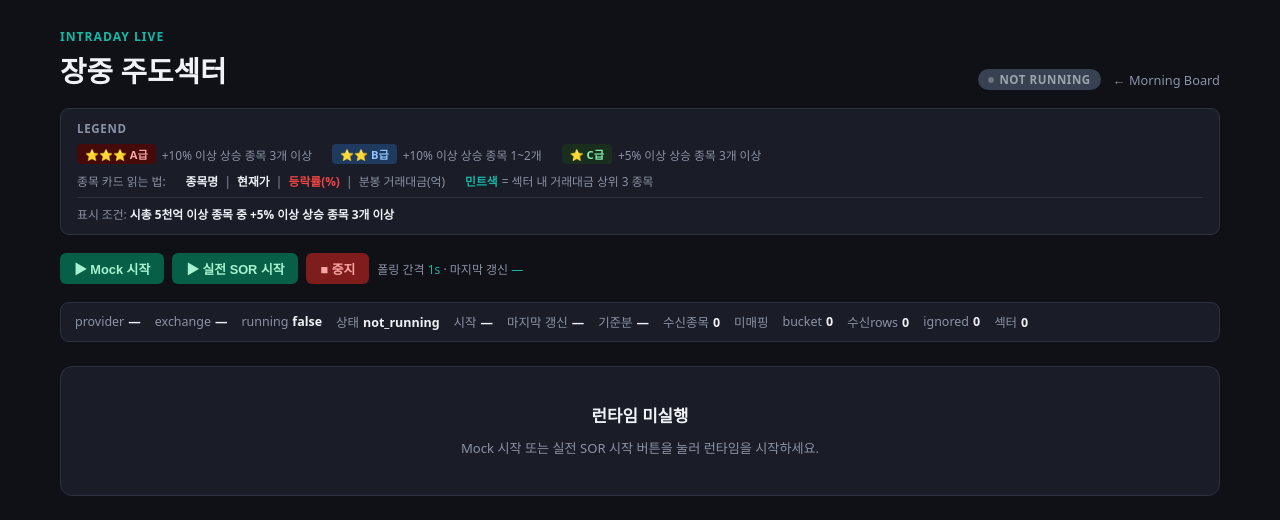
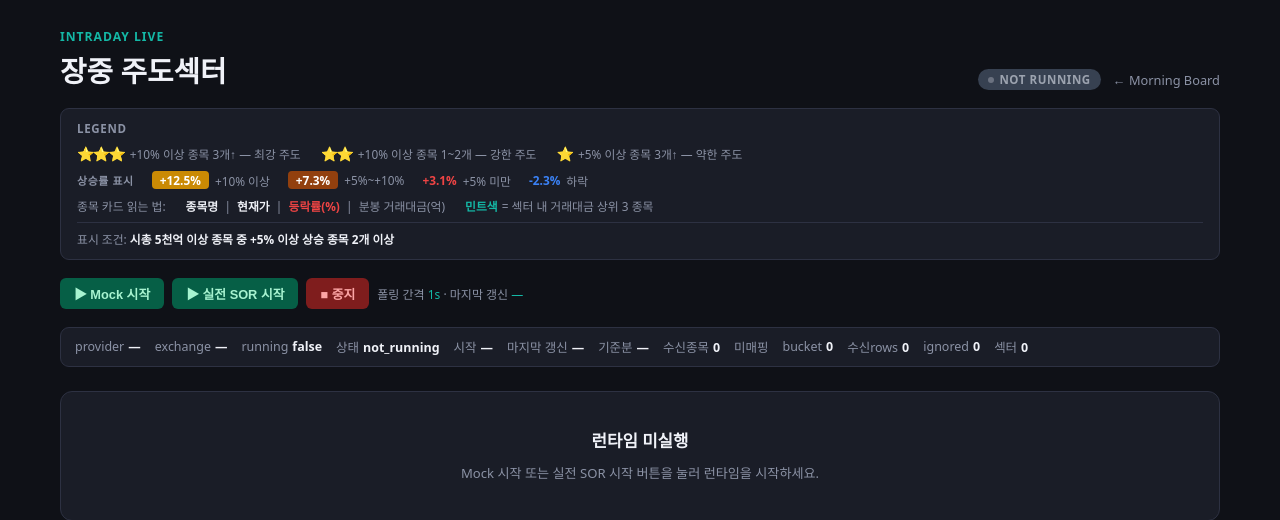
Before and after one commit to jymbo1999/kiwoom-sector-board, a Flask app: page /intraday/ in a window 1280 px wide. Shown: the top 520 px of the page. Run offline with Flask 3, Linux system fonts and the light colour scheme; data that the repository does not hold is empty.

Commit message:
퇴출메커니즘 / 상승률 표현메커니즘

```diff
--- a/sector_board/intraday_blueprint.py
+++ b/sector_board/intraday_blueprint.py
@@ -270,11 +270,11 @@ def create_intraday_blueprint() -> Blueprint:
         market_cap_map = _load_market_cap_map(data_dir)
         service = IntradaySnapshotService(
             sector_map=sector_map,
-            sector_limit=5,
+            sector_limit=30,
             stock_limit=5,
             name_map=_load_name_map(data_dir),
             market_cap_map=market_cap_map,
-            min_riser_count=3,
+            min_riser_count=2,
         )
         runtime = IntradayRuntime(
             service=service,
@@ -370,7 +370,7 @@ def _build_rule_info(meta: dict) -> dict:
         "market_cap_filter_enabled": enabled,
         "min_market_cap": 500_000_000_000 if enabled else None,
         "riser_threshold": 5.0,
-        "min_riser_count": 3,
+        "min_riser_count": 2,
         "strong_threshold": 10.0,
         "uses_7_percent_threshold": False,
     }
--- a/sector_board/templates/sector_board/intraday_live.html
+++ b/sector_board/templates/sector_board/intraday_live.html
@@ -216,6 +216,13 @@
   border-radius: 8px; font-size: 0.8rem; color: #fca5a5;
 }
 
+/* ── Evicting card (grace period) ──────────────────────── */
+.il-card--evicting {
+  opacity: 0.42;
+  filter: grayscale(35%);
+  transition: opacity 0.6s ease, filter 0.6s ease;
+}
+
 /* ── Extension row label ────────────────────────────────── */
 .il-ext-label {
   font-size: 0.7rem; font-weight: 700;
@@ -247,20 +254,45 @@
   <!-- ── Legend ───────────────────────────────────────────── -->
   <div id="il-legend" class="il-legend">
     <div class="il-legend-title">Legend</div>
+
+    <!-- 섹터 등급 (별 기준) -->
     <div class="il-legend-grades">
       <div class="il-legend-item">
-        <span class="il-grade-badge il-grade--A">⭐⭐⭐ A급</span>
-        <span style="color:var(--sector-muted);font-size:0.74rem">+10% 이상 상승 종목 3개 이상</span>
+        <span style="font-size:0.88rem;letter-spacing:-2px">⭐⭐⭐</span>
+        <span style="color:var(--sector-muted);font-size:0.74rem">+10% 이상 종목 3개↑ &mdash; 최강 주도</span>
       </div>
       <div class="il-legend-item">
-        <span class="il-grade-badge il-grade--B">⭐⭐ B급</span>
-        <span style="color:var(--sector-muted);font-size:0.74rem">+10% 이상 상승 종목 1~2개</span>
+        <span style="font-size:0.88rem;letter-spacing:-2px">⭐⭐</span>
+        <span style="color:var(--sector-muted);font-size:0.74rem">+10% 이상 종목 1~2개 &mdash; 강한 주도</span>
       </div>
       <div class="il-legend-item">
-        <span class="il-grade-badge il-grade--C">⭐ C급</span>
-        <span style="color:var(--sector-muted);font-size:0.74rem">+5% 이상 상승 종목 3개 이상</span>
+        <span style="font-size:0.88rem;letter-spacing:-2px">⭐</span>
+        <span style="color:var(--sector-muted);font-size:0.74rem">+5% 이상 종목 3개↑ &mdash; 약한 주도</span>
       </div>
     </div>
+
+    <!-- 상승률 하이라이터 -->
+    <div style="display:flex;flex-wrap:wrap;gap:5px 18px;margin-bottom:8px;align-items:center;font-size:0.74rem;">
+      <span style="color:var(--sector-muted);font-weight:700;font-size:0.68rem;letter-spacing:0.06em;text-transform:uppercase;min-width:fit-content">상승률 표시</span>
+      <span style="display:inline-flex;align-items:center;gap:6px;">
+        <span style="background:#ca8a04;color:#fff;padding:1px 8px;border-radius:4px;font-weight:800;font-size:0.74rem">+12.5%</span>
+        <span style="color:var(--sector-muted)">+10% 이상</span>
+      </span>
+      <span style="display:inline-flex;align-items:center;gap:6px;">
+        <span style="background:#92400e;color:#fff;padding:1px 8px;border-radius:4px;font-weight:800;font-size:0.74rem">+7.3%</span>
+        <span style="color:var(--sector-muted)">+5%~+10%</span>
+      </span>
+      <span style="display:inline-flex;align-items:center;gap:6px;">
+        <span style="color:#ef4444;font-weight:700;font-size:0.74rem">+3.1%</span>
+        <span style="color:var(--sector-muted)">+5% 미만</span>
+      </span>
+      <span style="display:inline-flex;align-items:center;gap:6px;">
+        <span style="color:#3b82f6;font-weight:700;font-size:0.74rem">-2.3%</span>
+        <span style="color:var(--sector-muted)">하락</span>
+      </span>
+    </div>
+
+    <!-- 카드 읽는 법 -->
     <div style="display:flex;flex-wrap:wrap;gap:6px 20px;margin-bottom:8px;font-size:0.74rem;">
       <span style="color:var(--sector-muted)">종목 카드 읽는 법:</span>
       <span style="color:var(--sector-muted)">
@@ -278,7 +310,7 @@
       </span>
     </div>
     <div class="il-legend-rule" id="il-legend-rule">
-      표시 조건: <strong>시총 5천억 이상 종목 중 +5% 이상 상승 종목 3개 이상</strong>
+      표시 조건: <strong>시총 5천억 이상 종목 중 +5% 이상 상승 종목 2개 이상</strong>
     </div>
   </div>
 
@@ -386,7 +418,7 @@ function updateLegendRule(rule) {
   const mcap = rule.market_cap_filter_enabled
     ? "시총 5천억 이상 종목 중 "
     : "";
-  el.innerHTML = `표시 조건: <strong>${mcap}+${rule.riser_threshold || 5}% 이상 상승 종목 ${rule.min_riser_count || 3}개 이상</strong>`;
+  el.innerHTML = `표시 조건: <strong>${mcap}+${rule.riser_threshold || 5}% 이상 상승 종목 ${rule.min_riser_count || 2}개 이상</strong>`;
 }
 
 // ── DOM 업데이트 ────────────────────────────────────────────
@@ -487,6 +519,7 @@ function buildSectorCard(slot) {
   const stars = GRADE_STARS[grade] || "★";
   const gradeCSS = GRADE_CSS[grade] || "";
   const color = sv.color || "#6B7280";
+  const evictingClass = slot.evicting ? " il-card--evicting" : "";
 
   const gradeBadge = `<span class="il-grade-badge ${gradeCSS}">${stars} ${grade}급 ${sv.leader_label || ""}</span>`;
   const gradeMeta  = `<span>10%↑ <span>${sv.strong_riser_count ?? 0}개</span></span>`
@@ -502,6 +535,12 @@ function buildSectorCard(slot) {
     const highTV = ls.is_high_trading_value
       ? ` style="font-weight:800;color:var(--sector-accent)"`
       : "";
+    const r = ls.last_change_rate;
+    const rateStyle = r >= 10
+      ? ' style="background:#ca8a04;color:#fff;padding:1px 8px;border-radius:4px;font-weight:800"'
+      : r >= 5
+      ? ' style="background:#92400e;color:#fff;padding:1px 8px;border-radius:4px;font-weight:800"'
+      : '';
     return `<div class="il-leader">
       <span class="il-lbadge ${badgeClass(badge)}">${badge || "#" + ls.rank}</span>
       <span style="overflow:hidden;min-width:0">
@@ -510,15 +549,15 @@ function buildSectorCard(slot) {
       </span>
       <span class="il-l-price">${fmtPrice(ls.close_price)}</span>
       <div class="il-l-right">
-        <div class="il-l-rate ${rateClass(ls.last_change_rate)}">${fmtRate(ls.last_change_rate)}</div>
+        <div class="il-l-rate ${rateClass(ls.last_change_rate)}"${rateStyle}>${fmtRate(ls.last_change_rate)}</div>
         <div class="il-l-tv">${fmtTV(ls.minute_trade_value_delta)}</div>
       </div>
     </div>`;
   }).join("");
 
-  return `<div class="il-card" style="border-left-color:${color}">
+  return `<div class="il-card${evictingClass}" style="border-left-color:${color}">
     <div class="il-card-head">
-      <span class="il-card-slot">S${slot.slot_id}</span>
+      <span class="il-card-slot">${sv.rank != null ? sv.rank + "위" : "—"}</span>
       <span class="il-card-name">${sv.sector_name} <span style="letter-spacing:-2px">${stars}</span></span>
       <span class="il-card-rate ${rateClass(sv.average_change_rate)}">${fmtRate(sv.average_change_rate)}</span>
     </div>
--- a/src/intraday_runtime.py
+++ b/src/intraday_runtime.py
@@ -95,7 +95,7 @@ def make_mock_source(
     # A→cold/bear 직접 점프 금지: 반드시 B→C→cold 순차 경로만 허용
     _TRANSITIONS: dict[str, dict[str, float]] = {
         "A":    {"A": 0.50, "B": 0.50, "C": 0.00, "cold": 0.00, "bear": 0.00},
-        "B":    {"A": 0.25, "B": 0.35, "C": 0.30, "cold": 0.10, "bear": 0.00},
+        "B":    {"A": 0.25, "B": 0.35, "C": 0.40, "cold": 0.00, "bear": 0.00},
         "C":    {"A": 0.05, "B": 0.20, "C": 0.30, "cold": 0.35, "bear": 0.10},
         "cold": {"A": 0.05, "B": 0.10, "C": 0.20, "cold": 0.45, "bear": 0.20},
         "bear": {"A": 0.00, "B": 0.05, "C": 0.10, "cold": 0.35, "bear": 0.50},
```
Also changed, not shown: src/intraday_slot_manager.py (+56 -36 lines), src/intraday_snapshot_service.py (+20 -1 lines).
